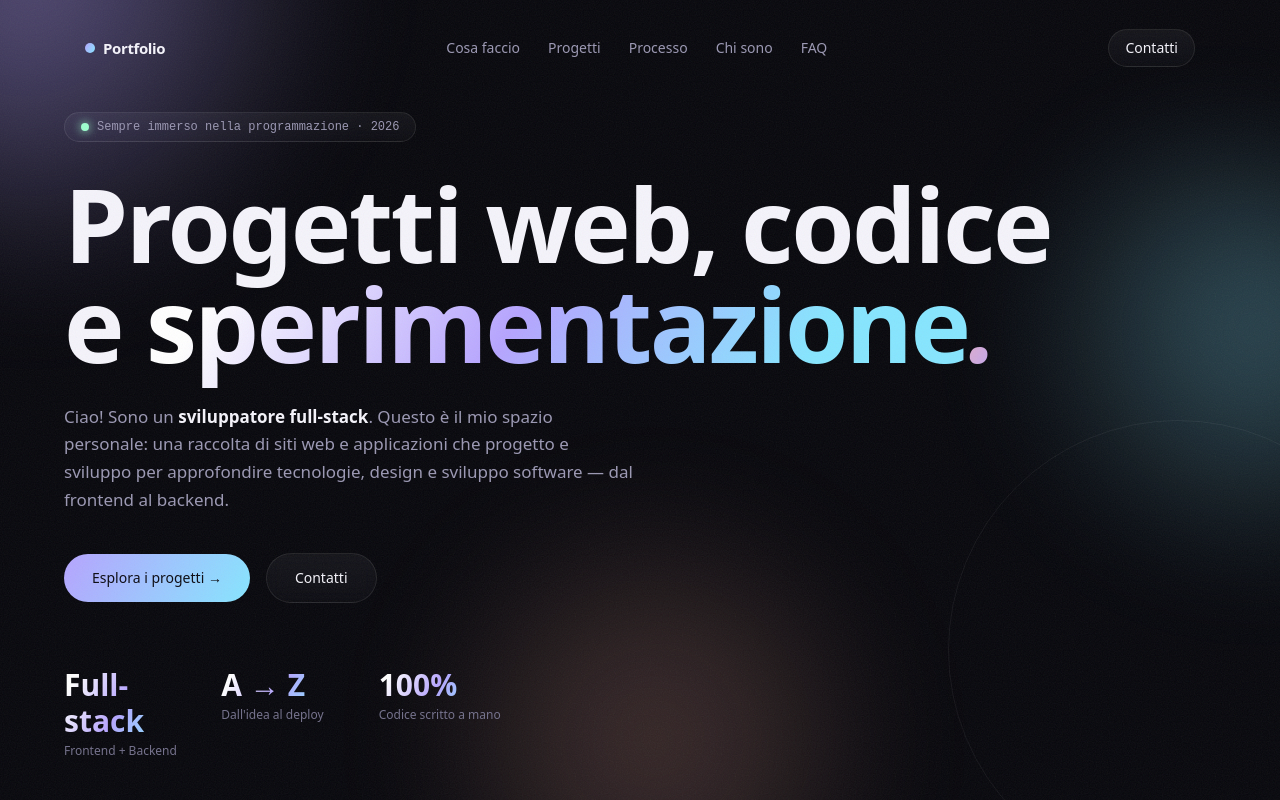
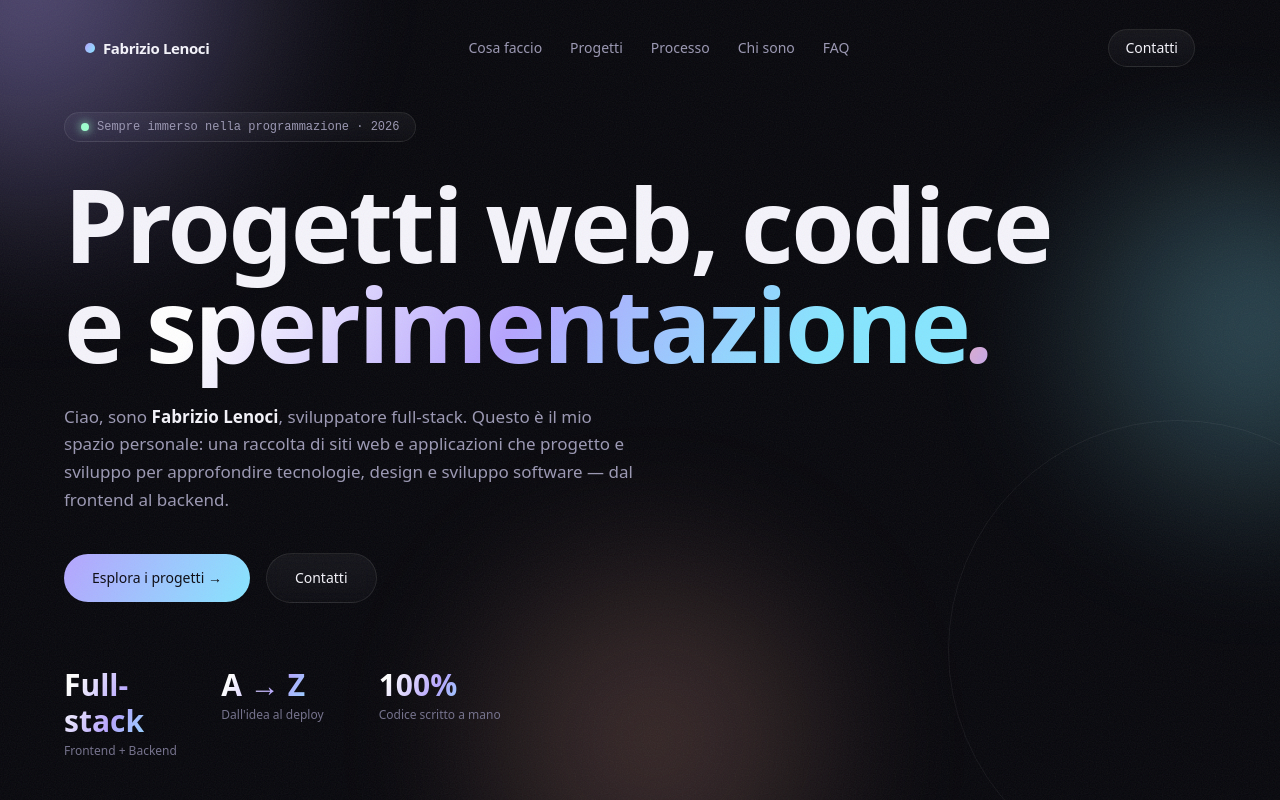
Before and after one commit to LenociFabrizio/fabrizio-lenoci-web, a Next.js app: page / in a window 1280 px wide. Shown: the top 800 px of the page. Built offline with nearby package versions, Linux system fonts and the light colour scheme; a web font is replaced by a local one.

Commit message:
Revert "refactor text content"
This reverts commit 64d655fd96a366ed89642e82f0609bfabf1b50a0.

```diff
--- a/src/app/layout.tsx
+++ b/src/app/layout.tsx
@@ -3,15 +3,27 @@ import "./globals.css";
 import { site } from "@/data/site";
 import Providers from "@/components/Providers";
 
+/**
+ * SEO METADATA
+ * Ottimizzato per il nome "Fabrizio Lenoci" e per i servizi offerti.
+ * Modifica le keyword e i testi nel file src/data/site.ts.
+ */
 export const metadata: Metadata = {
   metadataBase: new URL(site.url),
   title: {
-    default: `Portfolio — ${site.role}`,
-    template: `%s · Portfolio`,
+    default: `${site.name} — ${site.role}`,
+    template: `%s · ${site.name}`,
   },
   description: site.tagline,
-  applicationName: "Portfolio",
+  applicationName: site.name,
+  authors: [{ name: site.name, url: site.url }],
+  creator: site.name,
+  publisher: site.name,
   keywords: [
+    "Fabrizio Lenoci",
+    "Fabrizio Lenoci portfolio",
+    "Fabrizio Lenoci sviluppatore",
+    "Fabrizio Lenoci web developer",
     "portfolio sviluppo web",
     "sviluppatore full-stack",
     "progetti React",
@@ -26,14 +38,15 @@ export const metadata: Metadata = {
     type: "website",
     locale: "it_IT",
     url: site.url,
-    siteName: "Portfolio",
-    title: `Portfolio — ${site.role}`,
+    siteName: site.name,
+    title: `${site.name} — ${site.role}`,
     description: site.tagline,
   },
   twitter: {
     card: "summary_large_image",
-    title: `Portfolio — ${site.role}`,
+    title: `${site.name} — ${site.role}`,
     description: site.tagline,
+    creator: "@fabriziolenoci",
   },
   robots: {
     index: true,
@@ -49,12 +62,20 @@ export const viewport: Viewport = {
   initialScale: 1,
 };
 
+/**
+ * STRUCTURED DATA (JSON-LD) — schema.org/Person
+ * Aiuta Google a riconoscere il portfolio come quello di una persona fisica
+ * e a mostrarlo nei knowledge panel per ricerche tipo "Fabrizio Lenoci".
+ */
 const personJsonLd = {
   "@context": "https://schema.org",
   "@type": "Person",
+  name: site.name,
   url: site.url,
+  email: site.email,
   jobTitle: site.role,
   description: site.tagline,
+  birthDate: String(site.birthYear),
   address: { "@type": "PostalAddress", addressCountry: "IT" },
   knowsAbout: [
     "Web Development",
@@ -73,6 +94,9 @@ const personJsonLd = {
       name: "Laurea in Informatica e Produzione del Software",
     },
   ],
+  sameAs: site.socials
+    .filter((s) => s.href.startsWith("http"))
+    .map((s) => s.href),
 };
 
 /**
--- a/src/app/manifest.ts
+++ b/src/app/manifest.ts
@@ -4,7 +4,7 @@ import { site } from "@/data/site";
 /** Web App Manifest — migliora SEO/Best Practices e l'installazione su mobile. */
 export default function manifest(): MetadataRoute.Manifest {
   return {
-    name: `Portfolio — ${site.role}`,
+    name: `${site.name} — ${site.role}`,
     short_name: site.brand,
     description: site.tagline,
     start_url: "/",
--- a/src/app/opengraph-image.tsx
+++ b/src/app/opengraph-image.tsx
@@ -7,7 +7,7 @@ import { site } from "@/data/site";
  * Risolve la mancanza di un og:image (le condivisioni apparivano "vuote").
  */
 export const runtime = "edge";
-export const alt = `Portfolio — ${site.role}`;
+export const alt = `${site.name} — ${site.role}`;
 export const size = { width: 1200, height: 630 };
 export const contentType = "image/png";
 
@@ -49,7 +49,7 @@ export default function OpengraphImage() {
               letterSpacing: "-0.02em",
             }}
           >
-            Portfolio
+            {site.name}
           </div>
           <div
             style={{
--- a/src/app/privacy/page.tsx
+++ b/src/app/privacy/page.tsx
@@ -38,10 +38,13 @@ export default function PrivacyPage() {
             Titolare del trattamento
           </h2>
           <p>
-            Il titolare del trattamento è il gestore di questo sito
+            {site.name}
             {site.vatNumber ? ` — P.IVA ${site.vatNumber}` : ""}. Per qualsiasi
-            richiesta GDPR puoi utilizzare il modulo di contatto presente nel
-            sito.
+            richiesta puoi scrivere a{" "}
+            <a href={`mailto:${site.email}`} className="underline hover:text-white">
+              {site.email}
+            </a>
+            .
           </p>
         </section>
 
@@ -85,9 +88,12 @@ export default function PrivacyPage() {
           </h2>
           <p>
             Puoi chiedere in qualsiasi momento di accedere ai tuoi dati,
-            correggerli o cancellarli tramite il modulo di contatto presente nel
-            sito. Hai inoltre diritto di proporre reclamo all'autorità di
-            controllo (Garante per la protezione dei dati personali).
+            correggerli o cancellarli, scrivendo a{" "}
+            <a href={`mailto:${site.email}`} className="underline hover:text-white">
+              {site.email}
+            </a>
+            . Hai inoltre diritto di proporre reclamo all'autorità di controllo
+            (Garante per la protezione dei dati personali).
           </p>
         </section>
       </div>
--- a/src/components/About.tsx
+++ b/src/components/About.tsx
@@ -51,10 +51,16 @@ export default function About() {
         <Reveal delay={0.1}>
           <div className="glass border-grad rounded-4xl p-8">
             <div className="mb-7 flex items-center gap-4">
-              <div className="flex h-16 w-16 items-center justify-center rounded-2xl bg-grad-cta font-display text-xl font-semibold text-[#0a0a12]">
-                {"</>"}
+              <div className="flex h-16 w-16 items-center justify-center rounded-2xl bg-grad-cta font-display text-2xl font-semibold text-[#0a0a12]">
+                {site.name
+                  .split(" ")
+                  .map((w) => w.charAt(0))
+                  .join("")}
               </div>
               <div>
+                <div className="font-display text-lg font-medium">
+                  {site.name}
+                </div>
                 <div className="text-sm text-muted">{site.role}</div>
               </div>
             </div>
--- a/src/components/Contact.tsx
+++ b/src/components/Contact.tsx
@@ -85,9 +85,9 @@ export default function Contact() {
             <span className="text-grad">codice e progetti.</span>
           </h2>
           <p className="relative mx-auto mb-8 max-w-lg text-muted">
-            Per maggiori informazioni o per approfondire un progetto, scrivi
-            tramite il modulo qui sotto. Sono sempre disponibile a confrontarmi
-            su idee, tecnologie e sviluppo.
+            Per maggiori informazioni o per approfondire un progetto, trovi i
+            miei recapiti qui sotto. Sono sempre disponibile a confrontarmi su
+            idee, tecnologie e sviluppo.
           </p>
 
           {/* contatto diretto rapido */}
--- a/src/components/Hero.tsx
+++ b/src/components/Hero.tsx
@@ -41,11 +41,11 @@ export default function Hero() {
           variants={staggerItem}
           className="mt-7 max-w-xl text-[17px] leading-relaxed text-muted"
         >
-          Ciao! Sono un{" "}
-          <strong className="text-ink">sviluppatore full-stack</strong>. Questo
-          è il mio spazio personale: una raccolta di siti web e applicazioni che
-          progetto e sviluppo per approfondire tecnologie, design e sviluppo
-          software — dal frontend al backend.
+          Ciao, sono <strong className="text-ink">{site.name}</strong>,
+          sviluppatore full-stack. Questo è il mio spazio personale: una
+          raccolta di siti web e applicazioni che progetto e sviluppo per
+          approfondire tecnologie, design e sviluppo software — dal frontend al
+          backend.
         </motion.p>
 
         <motion.div
--- a/src/data/projects.ts
+++ b/src/data/projects.ts
@@ -122,7 +122,7 @@ export const projects: Project[] = [
       "Anteprima della homepage di un sito vetrina multilingue per il settore alimentare",
     gradient: "linear-gradient(135deg,#ffb3a0,#b6a4ff)",
     live: "https://www.ilcarnisrl.it",
-    repo: "",
+    repo: "https://github.com/LenociFabrizio/ilcarnisrl",
     featured: true,
   },
 
--- a/src/data/site.ts
+++ b/src/data/site.ts
@@ -8,10 +8,10 @@
 
 export const site = {
   /** Nome completo (usato in header, footer, SEO, structured data) */
-  name: "",
+  name: "Fabrizio Lenoci",
 
   /** Brand mostrato in navbar e footer (sintetico) */
-  brand: "Portfolio",
+  brand: "Fabrizio Lenoci",
 
   /** Ruolo principale */
   role: "Sviluppatore Software & Web Developer",
@@ -37,11 +37,12 @@ export const site = {
    *   es. phone: "393331234567". Se lasci la stringa vuota, i pulsanti
    *   relativi NON vengono mostrati (nessun numero finto online).
    */
-  phone: "", // es. "393331234567"
-  whatsapp: "", // es. "393331234567" — se vuoto il pulsante WhatsApp resta nascosto
+  phone: "393913495256", // es. "393331234567"
+  whatsapp: "393913495256", // es. "393331234567" — se vuoto il pulsante WhatsApp resta nascosto
 
   /** Messaggio precompilato per l'apertura della chat WhatsApp */
-  whatsappMessage: "",
+  whatsappMessage:
+    "Ciao Fabrizio! Ho visto il tuo portfolio e vorrei qualche informazione su un progetto.",
 
   /**
    * Partita IVA — forte segnale di serietà per le PMI italiane.
@@ -65,7 +66,7 @@ export const site = {
 
   /** Bio mostrata nella sezione About (array di paragrafi) */
   bio: [
-    "Sono uno sviluppatore full-stack. Diplomato e laureato in Informatica, dedico tempo a progettare e realizzare siti web e applicazioni per approfondire tecnologie, design e sviluppo software.",
+    "Sono Fabrizio Lenoci, sviluppatore full-stack. Diplomato e laureato in Informatica, dedico tempo a progettare e realizzare siti web e applicazioni per approfondire tecnologie, design e sviluppo software.",
     "Questo spazio raccoglie i progetti che sviluppo nel tempo: ogni progetto è un'occasione per sperimentare strumenti nuovi, curare i dettagli e migliorare il mio modo di scrivere codice.",
   ],
 
@@ -99,8 +100,12 @@ export const site = {
     { value: "100%", label: "Codice scritto a mano" },
   ],
 
-  /** Link social */
-  socials: [],
+  /** Link social — sostituisci con i tuoi profili reali */
+  socials: [
+    { label: "GitHub", href: "https://github.com/LenociFabrizio" },
+    { label: "LinkedIn", href: "https://www.linkedin.com/in/fabrizio-lenoci/" },
+    { label: "Email", href: "mailto:fabriziolenoci@gmail.com" },
+  ],
 
   /** Tecnologie a scorrimento nella striscia marquee */
   marquee: [
```
Also changed, not shown: src/components/Footer.tsx (+21 -4 lines).
